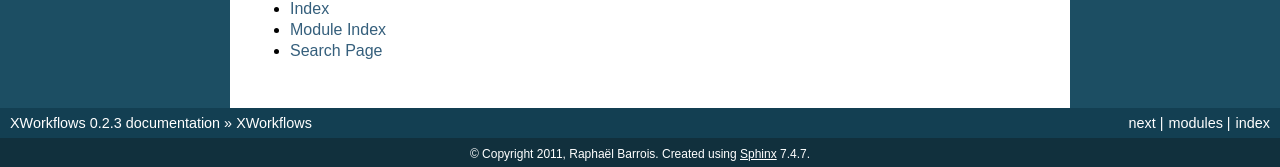
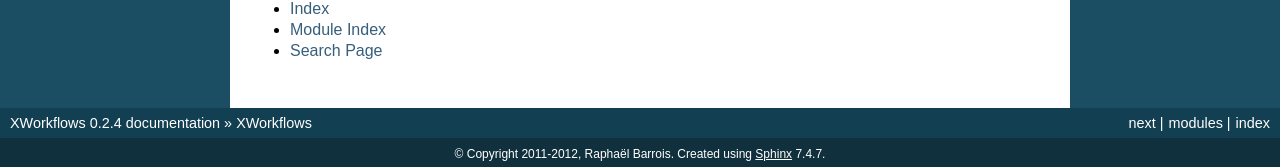
Before and after one commit to rbarrois/xworkflows, a Sphinx documentation site: the page built from doc/index.rst, in a window 1280 px wide and 900 px high, scrolled down 1734 px. Shown: the part 730-897 px from the top of the window. Built offline with Sphinx 7.4.7, drawn with Linux system fonts in a browser that asks for light colours; some of the changed text lies outside the part shown.

Commit message:
Version bump
Signed-off-by: Raphaël Barrois <raphael.barrois@polytechnique.org>

```diff
--- a/doc/conf.py
+++ b/doc/conf.py
@@ -42,7 +42,7 @@ master_doc = 'index'
 
 # General information about the project.
 project = u'XWorkflows'
-copyright = u'2011, Raphaël Barrois'
+copyright = u'2011-2012, Raphaël Barrois'
 
 # The version info for the project you're documenting, acts as replacement for
 # |version| and |release|, also used in various other places throughout the
@@ -51,7 +51,7 @@ copyright = u'2011, Raphaël Barrois'
 # The short X.Y version.
 version = '0.2'
 # The full version, including alpha/beta/rc tags.
-release = '0.2.3'
+release = '0.2.4'
 
 # The language for content autogenerated by Sphinx. Refer to documentation
 # for a list of supported languages.
--- a/src/xworkflows/__init__.py
+++ b/src/xworkflows/__init__.py
@@ -1,7 +1,7 @@
 # -*- coding: utf-8 -*-
 # Copyright (c) 2011-2012 Raphaël Barrois
 
-__version__ = '0.2.3'
+__version__ = '0.2.4'
 __author__ = 'Raphaël Barrois <raphael.barrois@polytechnique.org>'
 
 from . import base
@@ -9,6 +9,7 @@ from . import base
 AbortTransition = base.AbortTransition
 ForbiddenTransition = base.ForbiddenTransition
 InvalidTransitionError = base.InvalidTransitionError
+WorkflowError = base.WorkflowError
 
 Workflow = base.Workflow
 WorkflowEnabled = base.WorkflowEnabled
```
Also changed, not shown: 1 other file.
